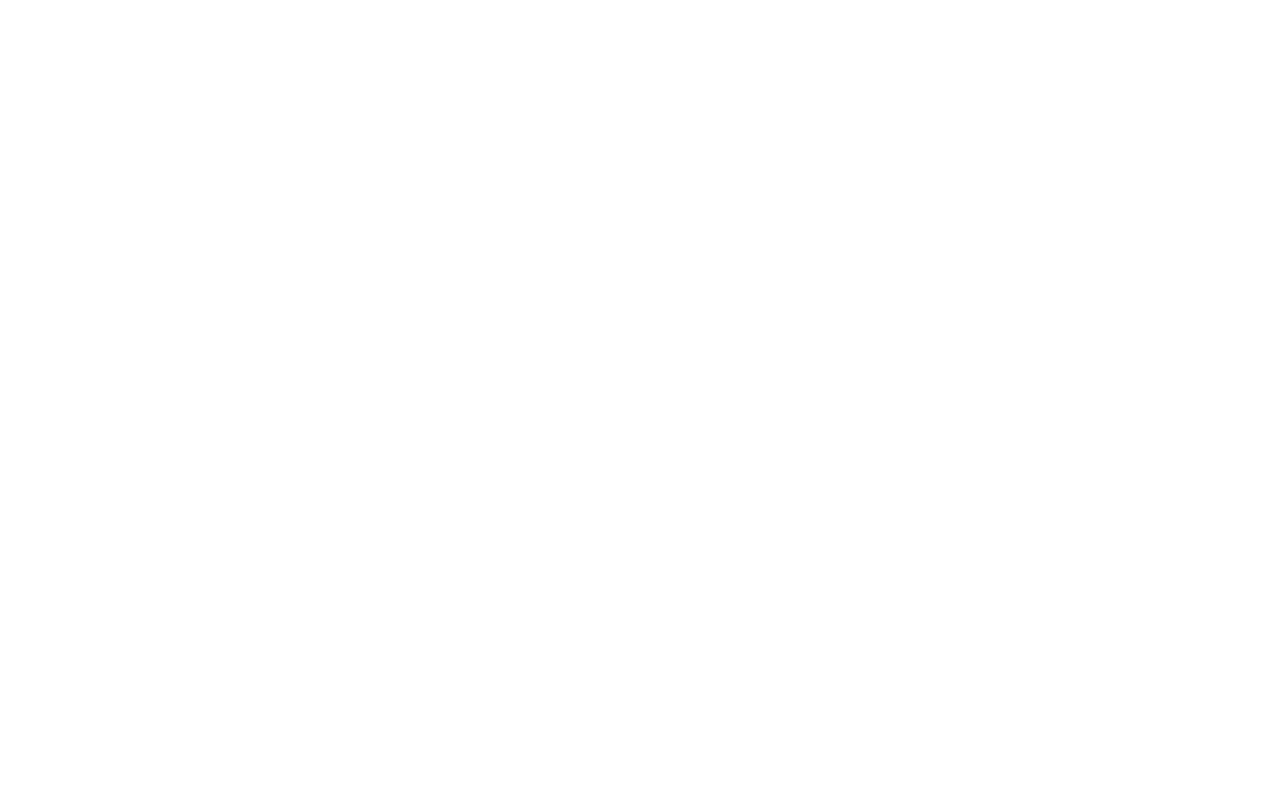
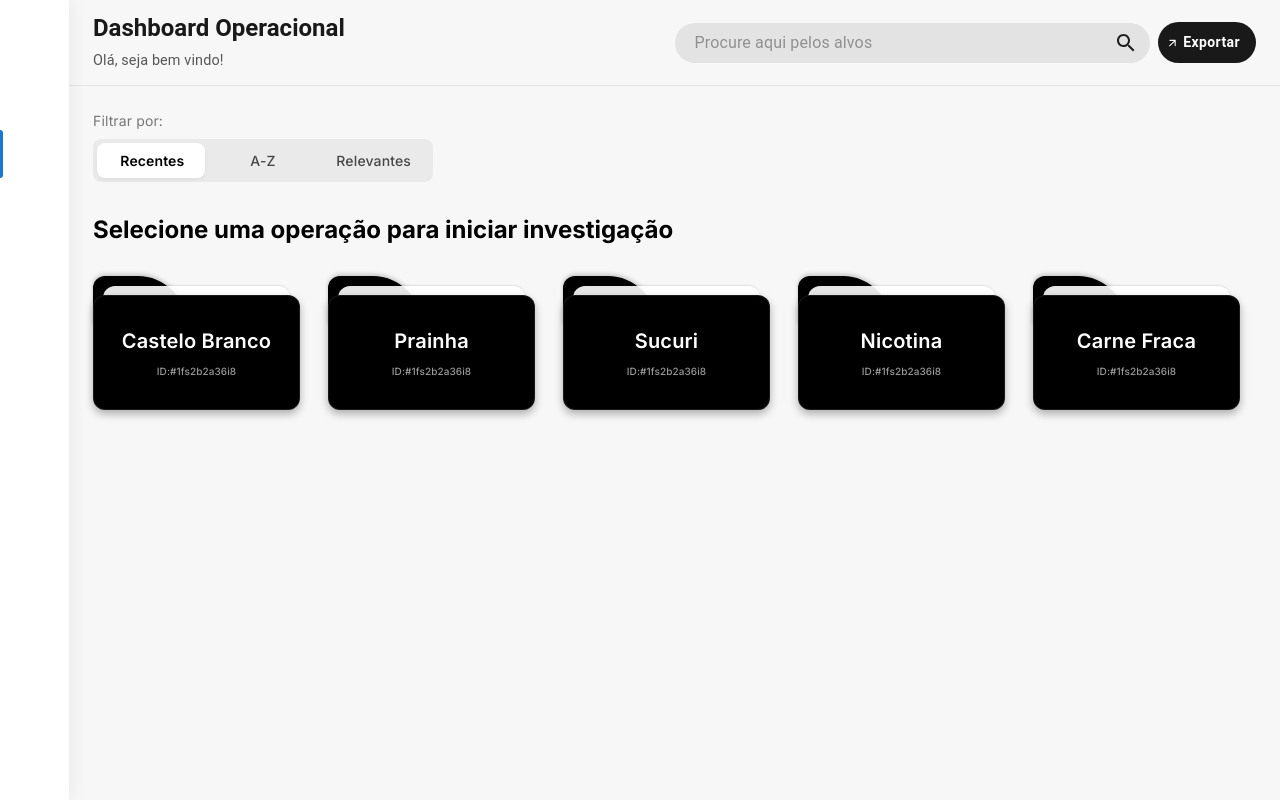
Before and after one commit to lucasdellatorre/dashboard-operacional-frontend, a React (Vite) app: page /operation in a window 1280 px wide. Before the commit this address had no page. Built offline with nearby package versions, Linux system fonts and the light colour scheme.

Commit message:
feature: criação da tela de operacao, componente de operacao e o filtro deles.

```diff
--- a/src/App.tsx
+++ b/src/App.tsx
@@ -5,12 +5,14 @@
 import Login from "./routes/login";
 import Users from "./routes/users";
 import Suspects from "./routes/suspects";
+import Operation from "./routes/operation";
 
 function App() {
   return (
     <Routes>
       <Route path="/" element={<Layout />}>
         <Route index path="/dashboard" element={<Dashboard />} />
+        <Route index path="/operation" element={<Operation />} />
         <Route path="/users" element={<Users />} />
         <Route path="/alvos" element={<Suspects />} />
       </Route>
--- /dev/null
+++ b/src/components/operationCard.tsx
@@ -0,0 +1,117 @@
+import { Box, Typography } from "@mui/material";
+import React from "react";
+
+interface operationCardProps {
+  title: string;
+  id: string;
+  onClick?: () => void;
+}
+
+const OperationCard: React.FC<operationCardProps> = ({ title, id, onClick }) => {
+  return (
+    <Box
+      onClick={onClick}
+      sx={{
+        cursor: "pointer",
+        position: "relative",
+        width: "100%",
+        paddingTop: "60%",
+        borderRadius: "8px",
+        transition: "all 0.2s ease",
+        "&:hover": {
+          transform: "translateY(-4px)",
+          "& .folder-tab": {
+            bgcolor: "#1a1a1a",
+          },
+          "& .folder-body": {
+            bgcolor: "#1a1a1a",
+          }
+        },
+      }}
+    >
+      {/* Aba do papel */}
+      <Box
+        className="paper-tab"
+        sx={{
+          position: "absolute",
+          top: "0%",
+          left: "5%",
+          right: "5%",
+          width: "90%",
+          height: "12%",
+          bgcolor: "rgba(255, 255, 255, 0.9)",
+          borderRadius: "12px 12px 0 0",
+          transition: "all 0.2s ease",
+          boxShadow: "0 -1px 2px rgba(0,0,0,0.1)",
+          zIndex: 1,
+        }}
+      />
+      {/* Aba da pasta */}
+      <Box
+        className="folder-tab"
+        sx={{
+          position: "absolute",
+          top: "-8%",
+          left: "0%",
+          width: "45%",
+          height: "40%",
+          bgcolor: "#000000",
+          borderRadius: "12px 48px 0 0",
+          transition: "all 0.2s ease",
+          boxShadow: "0 -2px 4px rgba(0,0,0,0.2)",
+          zIndex: 0,
+        }}
+      />
+      {/* Corpo da pasta */}
+      <Box
+        className="folder-body"
+        sx={{
+          position: "absolute",
+          top: "7%",
+          left: 0,
+          right: 0,
+          bottom: 0,
+          bgcolor: "#000000",
+          borderRadius: "12px",
+          transition: "all 0.2s ease",
+          boxShadow: "0 4px 8px rgba(0,0,0,0.3)",
+          display: "flex",
+          flexDirection: "column",
+          alignItems: "center",
+          justifyContent: "center",
+          gap: 1,
+          padding: 2,
+          border: "1px solid rgba(255,255,255,0.1)",
+          zIndex: 2,
+        }}
+      >
+        <Typography
+          sx={{
+            color: "#FFFFFF",
+            fontSize: "20px",
+            fontFamily: "Inter, sans-serif",
+            fontWeight: 600,
+            textAlign: "center",
+            width: "100%",
+            overflow: "hidden",
+          }}
+        >
+          {title}
+        </Typography>
+        <Typography
+          sx={{
+            color: "rgba(255, 255, 255, 0.6)",
+            fontSize: "10px",
+            fontFamily: "Inter, sans-serif",
+            fontWeight: 500,
+            textAlign: "center",
+          }}
+        >
+          {id}
+        </Typography>
+      </Box>
+    </Box>
+  );
+};
+
+export default OperationCard;
--- /dev/null
+++ b/src/routes/operation.tsx
@@ -0,0 +1,246 @@
+import { Box, Typography, Stack } from "@mui/material";
+import React, { useState, useMemo } from "react";
+import FolderCard from "../components/operationCard";
+
+const operations = [
+  {
+    title: "Castelo Branco",
+    id: "ID:#1fs2b2a36i8",
+    date: new Date("2024-03-20"),
+    relevance: 5
+  },
+  {
+    title: "Prainha",
+    id: "ID:#1fs2b2a36i8",
+    date: new Date("2024-03-19"),
+    relevance: 3
+  },
+  {
+    title: "Sucuri",
+    id: "ID:#1fs2b2a36i8",
+    date: new Date("2024-03-18"),
+    relevance: 4
+  },
+  {
+    title: "Nicotina",
+    id: "ID:#1fs2b2a36i8",
+    date: new Date("2024-03-17"),
+    relevance: 2
+  },
+  {
+    title: "Carne Fraca",
+    id: "ID:#1fs2b2a36i8",
+    date: new Date("2024-03-16"),
+    relevance: 1
+  }
+];
+
+type FilterType = 'recentes' | 'az' | 'relevantes';
+
+const Operation: React.FC = () => {
+  const [activeFilter, setActiveFilter] = useState<FilterType>('recentes');
+
+  const filteredOperations = useMemo(() => {
+    let sorted = [...operations];
+
+    switch (activeFilter) {
+      case 'recentes':
+        return sorted.sort((a, b) => b.date.getTime() - a.date.getTime());
+      case 'az':
+        return sorted.sort((a, b) => a.title.localeCompare(b.title));
+      case 'relevantes':
+        return sorted.sort((a, b) => b.relevance - a.relevance);
+      default:
+        return sorted;
+    }
+  }, [activeFilter]);
+
+  return (
+    <Box
+      sx={{
+        p: 3,
+        fontFamily: "Inter, sans-serif",
+      }}
+    >
+      <Box
+        sx={{
+          display: "flex",
+          flexDirection: "column",
+          gap: "0.5rem",
+          mb: "2rem"
+        }}
+      >
+        <Typography
+          sx={{
+            fontSize: "0.875rem",
+            color: "#777779",
+            fontWeight: 400,
+            fontFamily: "Inter, sans-serif",
+          }}
+        >
+          Filtrar por:
+        </Typography>
+
+        {/* Container do Filtro */}
+        <Box
+          sx={{
+            width: "21.25rem",
+            height: "2.688rem",
+            bgcolor: "rgba(0, 0, 0, 0.05)",
+            borderRadius: "0.5rem",
+            position: "relative",
+            display: "flex",
+            padding: "0.25rem",
+          }}
+        >
+          {/* Indicador de seleção animado */}
+          <Box
+            sx={{
+              position: "absolute",
+              width: "6.75rem",
+              height: "2.188rem",
+              bgcolor: "#FFFFFF",
+              borderRadius: "0.5rem",
+              transition: "all 0.3s cubic-bezier(0.4, 0, 0.2, 1)",
+              boxShadow: "0px 2px 4px rgba(0, 0, 0, 0.05)",
+              left: "0.25rem",
+              top: "0.25rem",
+              transform: activeFilter === 'recentes'
+                ? 'translateX(0)'
+                : activeFilter === 'az'
+                ? 'translateX(7rem)'
+                : 'translateX(14rem)',
+            }}
+          />
+
+          {/* Container dos Botões */}
+          <Box
+            sx={{
+              display: "flex",
+              width: "100%",
+              position: "relative",
+              zIndex: 1,
+            }}
+          >
+            {/* Botão Recentes */}
+            <Box
+              onClick={() => setActiveFilter('recentes')}
+              sx={{
+                flex: 1,
+                display: "flex",
+                alignItems: "center",
+                justifyContent: "center",
+                cursor: "pointer",
+              }}
+            >
+              <Typography
+                sx={{
+                  fontSize: "0.875rem",
+                  color: activeFilter === 'recentes' ? "#000000" : "rgba(0, 0, 0, 0.7)",
+                  fontFamily: "Inter, sans-serif",
+                  fontWeight: activeFilter === 'recentes' ? 600 : 500,
+                  transition: "all 0.2s ease",
+                }}
+              >
+                Recentes
+              </Typography>
+            </Box>
+
+            {/* Botão A-Z */}
+            <Box
+              onClick={() => setActiveFilter('az')}
+              sx={{
+                flex: 1,
+                display: "flex",
+                alignItems: "center",
+                justifyContent: "center",
+                cursor: "pointer",
+              }}
+            >
+              <Typography
+                sx={{
+                  fontSize: "0.875rem",
+                  color: activeFilter === 'az' ? "#000000" : "rgba(0, 0, 0, 0.7)",
+                  fontFamily: "Inter, sans-serif",
+                  fontWeight: activeFilter === 'az' ? 600 : 500,
+                  transition: "all 0.2s ease",
+                }}
+              >
+                A-Z
+              </Typography>
+            </Box>
+
+            {/* Botão Relevantes */}
+            <Box
+              onClick={() => setActiveFilter('relevantes')}
+              sx={{
+                flex: 1,
+                display: "flex",
+                alignItems: "center",
+                justifyContent: "center",
+                cursor: "pointer",
+              }}
+            >
+              <Typography
+                sx={{
+                  fontSize: "0.875rem",
+                  color: activeFilter === 'relevantes' ? "#000000" : "rgba(0, 0, 0, 0.7)",
+                  fontFamily: "Inter, sans-serif",
+                  fontWeight: activeFilter === 'relevantes' ? 600 : 500,
+                  transition: "all 0.2s ease",
+                }}
+              >
+                Relevantes
+              </Typography>
+            </Box>
+          </Box>
+        </Box>
+      </Box>
+
+      <Typography
+        variant="h5"
+        sx={{
+          color: "#000000",
+          mb: 4,
+          fontWeight: 700,
+          fontFamily: "Inter, sans-serif",
+        }}
+      >
+        Selecione uma operação para iniciar investigação
+      </Typography>
+
+      <Stack
+        direction="row"
+        spacing={1.5}
+        sx={{
+          width: '100%',
+          mx: -1
+        }}
+      >
+        {filteredOperations.map((operation, index) => (
+          <Box
+            key={index}
+            sx={{
+              width: {
+                xs: '100%',
+                sm: '50%',
+                md: '33.33%',
+                lg: '20%'
+              },
+              p: 1,
+              mb: 2
+            }}
+          >
+            <FolderCard
+              title={operation.title}
+              id={operation.id}
+              onClick={() => console.log(`Clicked on ${operation.title}`)}
+            />
+          </Box>
+        ))}
+      </Stack>
+    </Box>
+  );
+};
+
+export default Operation;
```
